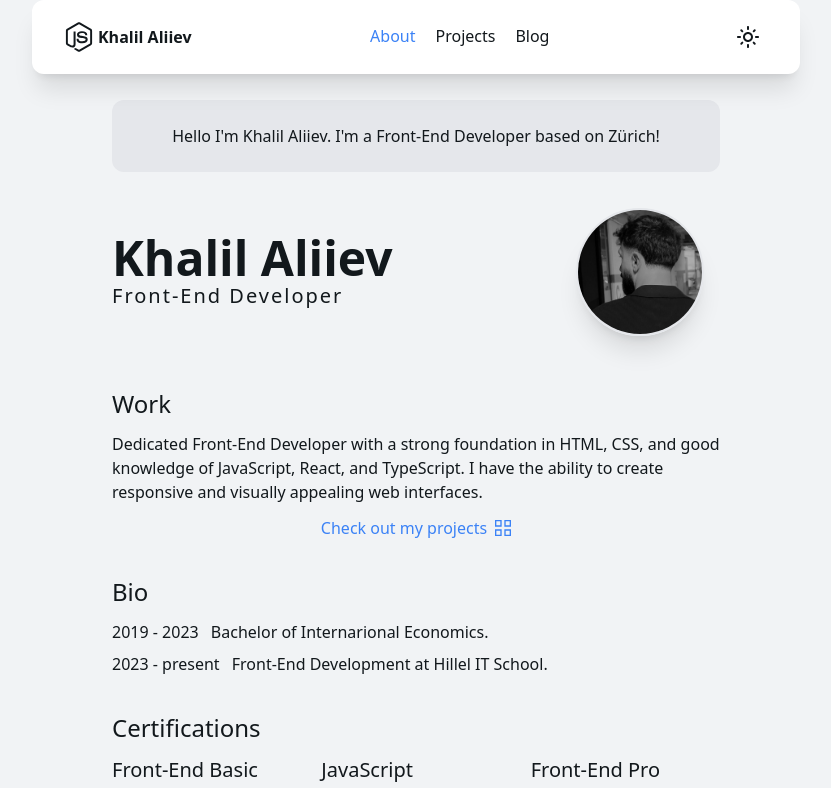
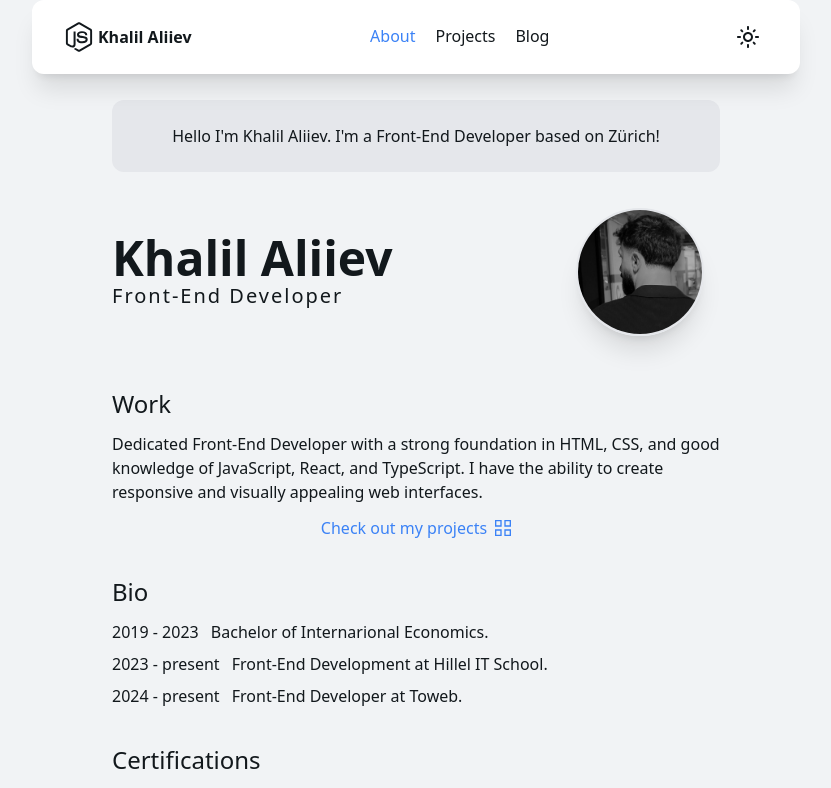
Before and after one commit to khalilaliev/react-ts-simple-portfolio, a React (Vite) app: page / in a window 1280 px wide. Shown: the top 788 px of the page, without its empty margins (224-1055 px from the left). Built offline with nearby package versions, Linux system fonts and the light colour scheme.

Commit message:
add new position

```diff
--- a/src/pages/About.tsx
+++ b/src/pages/About.tsx
@@ -57,6 +57,10 @@ const About: FC = () => {
         <p className="mt-2 dark:text-dark-text">
           <strong className="mr-2">2023 - present</strong> Front-End Development
           at Hillel IT School.
+        </p>
+        <p className="mt-2 dark:text-dark-text">
+          <strong className="mr-2">2024 - present</strong> Front-End Developer
+          at Toweb.
         </p>
       </div>
       <div className="mt-9">
--- a/src/pages/Projects.tsx
+++ b/src/pages/Projects.tsx
@@ -28,7 +28,7 @@ const Projects: FC = () => {
               </p>
               <Link
                 to={`/projects/${project.id}`}
-                className="mt-auto text-blue-500 hover:underline"
+                className="mt-auto text-blue-500 dark:hover:text-dark-text hover:text-black transition-all duration-300"
               >
                 See the project
               </Link>
```
